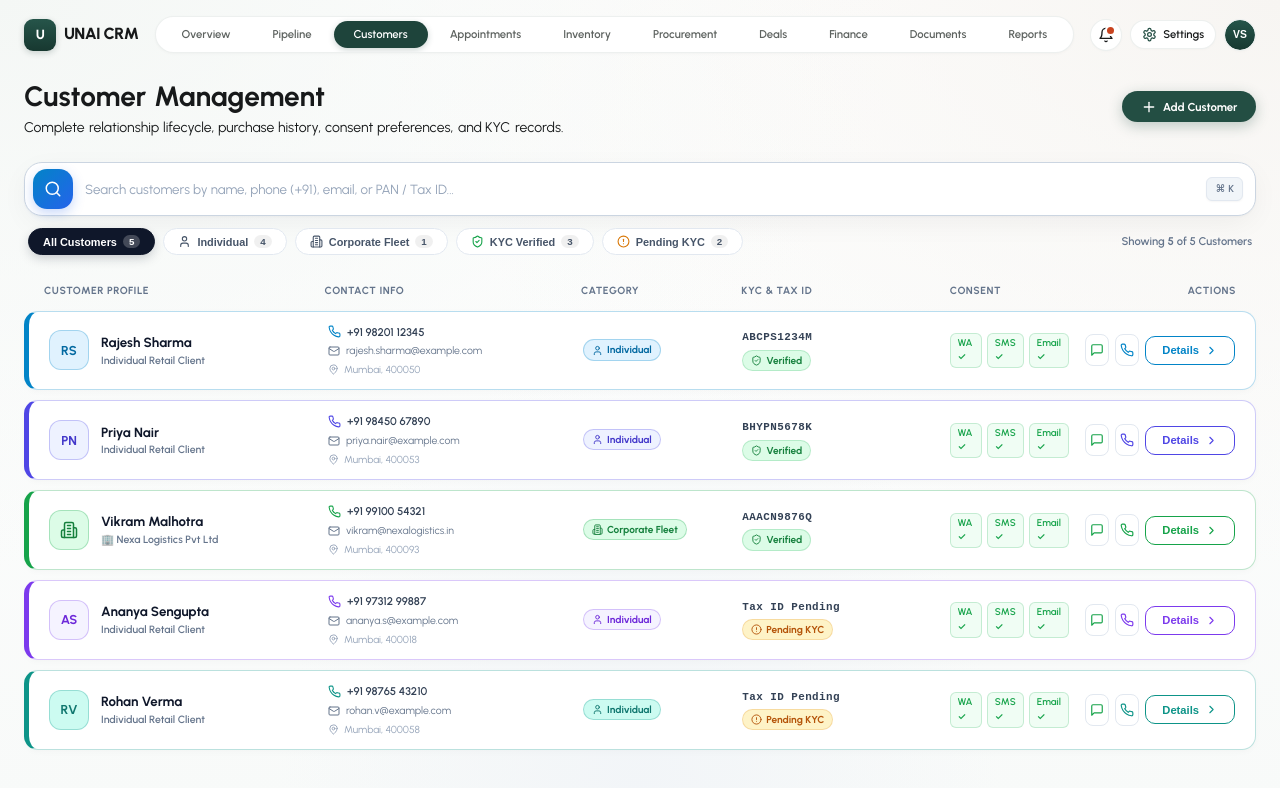
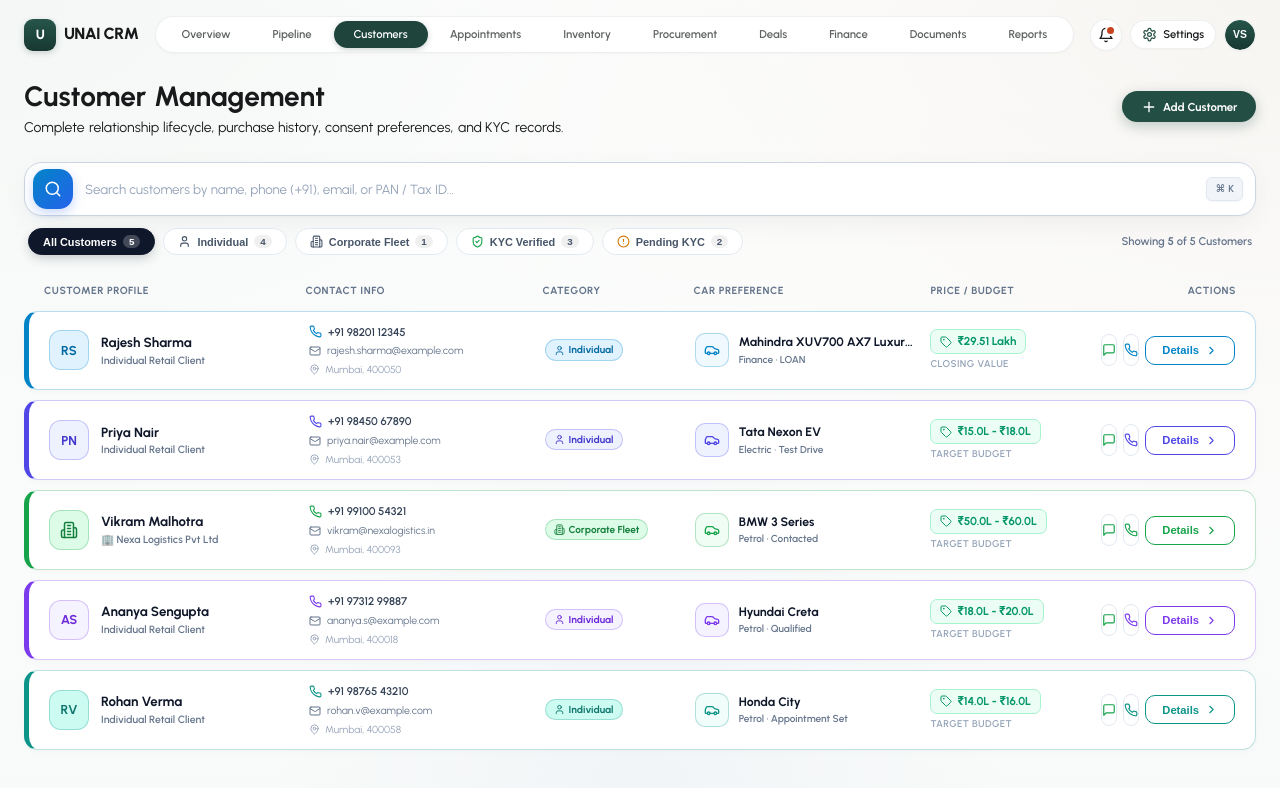
Before and after one commit to Anjalipatel1526/CRMNEW, a Next.js app in the folder apps/web/: page /crm/customers in a window 1280 px wide. Shown: the top 788 px of the page. Built offline with nearby package versions, Linux system fonts and the light colour scheme.

Commit message:
feat(customers): replace KYC & Consent columns with Car Preference and Price / Budget

```diff
--- a/apps/web/src/app/crm/customers/page.tsx
+++ b/apps/web/src/app/crm/customers/page.tsx
@@ -23,6 +23,8 @@ import {
   ExternalLink,
   ChevronRight,
   ChevronLeft,
+  Car,
+  Tag,
 } from 'lucide-react';
 import { WordFadeIn } from '@/components/ui/WordFadeIn';
 
@@ -97,6 +99,8 @@ type FilterCategory = 'all' | 'individual' | 'business' | 'kyc_verified' | 'kyc_
 
 export default function CustomersPage() {
   const [customers, setCustomers] = useState<Customer[]>(api.getCustomers());
+  const [leads] = useState(api.getLeads());
+  const [deals] = useState(api.getDeals());
   const [isModalOpen, setIsModalOpen] = useState(false);
   const [selectedCustomer, setSelectedCustomer] = useState<Customer | null>(null);
 
@@ -113,12 +117,70 @@ export default function CustomersPage() {
     phone: '',
     panNumber: '',
     city: '',
+    preferredVehicle: '',
+    budget: '',
   };
 
   const [formData, setFormData] = useState(emptyCustomerForm);
   const [editingCustomerId, setEditingCustomerId] = useState<string | null>(null);
 
+  const getCustomerCarPreference = (c: Customer) => {
+    if ((c as any).preferredVehicle && (c as any).budget) {
+      return {
+        car: (c as any).preferredVehicle,
+        fuelOrVariant: (c as any).fuelType || 'Customer Selected',
+        price: String((c as any).budget).startsWith('₹') ? (c as any).budget : `₹${(c as any).budget}`,
+        priceLabel: 'Target Budget',
+      };
+    }
+
+    const lead = leads.find(
+      (l) =>
+        l.customerId === c.id ||
+        (l.customerName &&
+          `${c.firstName} ${c.lastName}`.toLowerCase().trim() ===
+            l.customerName.toLowerCase().trim())
+    );
+
+    const deal = deals.find(
+      (d) =>
+        d.customerId === c.id ||
+        (d.customerName &&
+          `${c.firstName} ${c.lastName}`.toLowerCase().trim() ===
+            d.customerName.toLowerCase().trim())
+    );
+
+    if (deal) {
+      return {
+        car: deal.vehicleName || 'Vehicle Selected',
+        fuelOrVariant: `${deal.stage.replace('_', ' ')} · ${deal.financeType ? deal.financeType.toUpperCase() : 'Active Deal'}`,
+        price: `₹${(deal.grandTotal / 100000).toFixed(2)} Lakh`,
+        priceLabel: 'Closing Value',
+      };
+    }
+
+    if (lead) {
+      const minL = lead.budgetMin ? (lead.budgetMin / 100000).toFixed(1) : null;
+      const maxL = lead.budgetMax ? (lead.budgetMax / 100000).toFixed(1) : null;
+      const priceStr = minL && maxL ? `₹${minL}L - ₹${maxL}L` : minL ? `₹${minL} Lakh+` : 'Budget on request';
+      return {
+        car: `${lead.preferredMake} ${lead.preferredModel}`.trim(),
+        fuelOrVariant: `${lead.preferredFuelType || 'Fuel'} · ${lead.status.replace('_', ' ')}`,
+        price: priceStr,
+        priceLabel: 'Target Budget',
+      };
+    }
+
+    return {
+      car: (c as any).preferredVehicle || 'All Models Open',
+      fuelOrVariant: 'New Inquiry',
+      price: (c as any).budget ? (String((c as any).budget).startsWith('₹') ? (c as any).budget : `₹${(c as any).budget}`) : 'Flexible',
+      priceLabel: 'Price Range',
+    };
+  };
+
   const handleStartEditCustomer = (customer: Customer) => {
+    const carPref = getCustomerCarPreference(customer);
     setFormData({
       firstName: customer.firstName,
       lastName: customer.lastName,
@@ -127,7 +189,9 @@ export default function CustomersPage() {
       email: customer.email || '',
       phone: customer.phone || '',
       panNumber: customer.panNumber || '',
-      city: customer.address?.city || 'Mumbai',
+      city: customer.address?.city || '',
+      preferredVehicle: (customer as any).preferredVehicle || carPref.car,
+      budget: (customer as any).budget || carPref.price,
     });
     setEditingCustomerId(customer.id);
     setSelectedCustomer(null);
@@ -140,13 +204,17 @@ export default function CustomersPage() {
       api.updateCustomer(editingCustomerId, {
         ...formData,
         address: { city: formData.city },
-      });
+        preferredVehicle: formData.preferredVehicle,
+        budget: formData.budget,
+      } as any);
       setEditingCustomerId(null);
     } else {
       api.addCustomer({
         ...formData,
         address: { city: formData.city },
-      });
+        preferredVehicle: formData.preferredVehicle,
+        budget: formData.budget,
+      } as any);
     }
     setCustomers([...api.getCustomers()]);
     setIsModalOpen(false);
@@ -171,6 +239,9 @@ export default function CustomersPage() {
       const pan = (c.panNumber || '').toLowerCase();
       const company = (c.companyName || '').toLowerCase();
       const city = (c.address?.city || '').toLowerCase();
+      const carPref = getCustomerCarPreference(c);
+      const carName = carPref.car.toLowerCase();
+      const carPrice = carPref.price.toLowerCase();
 
       return (
         fullName.includes(q) ||
@@ -178,10 +249,12 @@ export default function CustomersPage() {
         email.includes(q) ||
         pan.includes(q) ||
         company.includes(q) ||
-        city.includes(q)
+        city.includes(q) ||
+        carName.includes(q) ||
+        carPrice.includes(q)
       );
     });
-  }, [customers, searchQuery, activeFilter]);
+  }, [customers, searchQuery, activeFilter, leads, deals]);
 
   // Counts for filter pills
   const counts = useMemo(() => {
@@ -349,8 +422,8 @@ export default function CustomersPage() {
             <div>Customer Profile</div>
             <div>Contact Info</div>
             <div>Category</div>
-            <div>KYC & Tax ID</div>
-            <div>Consent</div>
+            <div>Car Preference</div>
+            <div>Price / Budget</div>
             <div style={{ textAlign: 'right' }}>Actions</div>
           </div>
 
@@ -361,6 +434,7 @@ export default function CustomersPage() {
               const isBusiness = customer.type === 'business';
               const hasKyc = Boolean(customer.panNumber || customer.gstin);
               const initials = getInitials(customer.firstName, customer.lastName);
+              const carPref = getCustomerCarPreference(customer);
 
               return (
                 <div
@@ -427,52 +501,30 @@ export default function CustomersPage() {
                     </span>
                   </div>
 
-                  {/* Column 4: KYC & Tax ID */}
-                  <div className="customer-row-cell-kyc">
-                    <div className="pan-tax-chip">
-                      {customer.panNumber || customer.gstin || 'Tax ID Pending'}
+                  {/* Column 4: Car Preference */}
+                  <div className="customer-row-cell-car">
+                    <div className="customer-car-icon-wrap">
+                      <Car size={16} />
                     </div>
-                    <div>
-                      {hasKyc ? (
-                        <span className="kyc-badge-verified">
-                          <ShieldCheck size={11} /> Verified
-                        </span>
-                      ) : (
-                        <span className="kyc-badge-pending">
-                          <AlertCircle size={11} /> Pending KYC
-                        </span>
-                      )}
+                    <div className="customer-car-info">
+                      <span className="customer-car-title" title={carPref.car}>
+                        {carPref.car}
+                      </span>
+                      <span className="customer-car-subtitle" title={carPref.fuelOrVariant}>
+                        {carPref.fuelOrVariant}
+                      </span>
                     </div>
                   </div>
 
-                  {/* Column 5: Consent */}
-                  <div>
-                    <div className="consent-chips">
-                      <span
-                        className={`consent-chip ${
-                          customer.consent?.whatsapp ? 'is-active' : 'is-inactive'
-                        }`}
-                        title="WhatsApp Consent"
-                      >
-                        WA ✓
-                      </span>
-                      <span
-                        className={`consent-chip ${
-                          customer.consent?.sms ? 'is-active' : 'is-inactive'
-                        }`}
-                        title="SMS Consent"
-                      >
-                        SMS ✓
-                      </span>
-                      <span
-                        className={`consent-chip ${
-                          customer.consent?.email ? 'is-active' : 'is-inactive'
-                        }`}
-                        title="Email Consent"
-                      >
-                        Email ✓
-                      </span>
-                    </div>
+                  {/* Column 5: Price of Car / Budget */}
+                  <div className="customer-row-cell-price">
+                    <span className="customer-price-badge">
+                      <Tag size={12} />
+                      {carPref.price}
+                    </span>
+                    <span className="customer-price-label">
+                      {carPref.priceLabel}
+                    </span>
                   </div>
 
                   {/* Column 6: Actions */}
@@ -711,6 +763,29 @@ export default function CustomersPage() {
             </div>
           </div>
 
+          <div className="form-grid-2">
+            <div className="form-group">
+              <label className="form-label">Car Preference / Desired Model</label>
+              <input
+                type="text"
+                className="form-input"
+                value={formData.preferredVehicle}
+                onChange={(e) => setFormData({ ...formData, preferredVehicle: e.target.value })}
+                placeholder="e.g. Mahindra XUV700 AX7L or Tata Nexon EV"
+              />
+            </div>
+            <div className="form-group">
+              <label className="form-label">Target Price / Budget (₹)</label>
+              <input
+                type="text"
+                className="form-input"
+                value={formData.budget}
+                onChange={(e) => setFormData({ ...formData, budget: e.target.value })}
+                placeholder="e.g. ₹22.0L - ₹26.0L"
+              />
+            </div>
+          </div>
+
           <div className="unique-modal-footer-bar" style={{ marginTop: '12px', paddingTop: '16px', borderTop: '1px solid #E2E8F0' }}>
             <button
               type="button"
@@ -813,6 +888,84 @@ export default function CustomersPage() {
                 </div>
               </div>
             </div>
+
+            {/* Vehicle Preference & Target Budget Section */}
+            {(() => {
+              const pref = getCustomerCarPreference(selectedCustomer);
+              return (
+                <div
+                  style={{
+                    background: '#FFFFFF',
+                    borderRadius: '16px',
+                    border: '1.5px solid #E2E8F0',
+                    padding: '16px 18px',
+                    display: 'flex',
+                    alignItems: 'center',
+                    justifyContent: 'space-between',
+                    gap: '16px',
+                  }}
+                >
+                  <div style={{ display: 'flex', alignItems: 'center', gap: '14px' }}>
+                    <div
+                      style={{
+                        width: '44px',
+                        height: '44px',
+                        borderRadius: '12px',
+                        backgroundColor: '#EFF6FF',
+                        color: '#2563EB',
+                        border: '1px solid #BFDBFE',
+                        display: 'flex',
+                        alignItems: 'center',
+                        justifyContent: 'center',
+                        flexShrink: 0,
+                      }}
+                    >
+                      <Car size={22} />
+                    </div>
+                    <div>
+                      <span
+                        style={{
+                          color: '#64748B',
+                          fontSize: '0.72rem',
+                          textTransform: 'uppercase',
+                          letterSpacing: '0.04em',
+                          fontWeight: 600,
+                          display: 'block',
+                        }}
+                      >
+                        Car Preference
+                      </span>
+                      <div style={{ fontSize: '1.05rem', fontWeight: 700, color: '#0F172A', marginTop: '2px' }}>
+                        {pref.car}
+                      </div>
+                      <div style={{ fontSize: '0.76rem', color: '#64748B', marginTop: '2px' }}>
+                        {pref.fuelOrVariant}
+                      </div>
+                    </div>
+                  </div>
+
+                  <div style={{ textAlign: 'right', flexShrink: 0 }}>
+                    <span
+                      style={{
+                        color: '#64748B',
+                        fontSize: '0.72rem',
+                        textTransform: 'uppercase',
+                        letterSpacing: '0.04em',
+                        fontWeight: 600,
+                        display: 'block',
+                        marginBottom: '4px',
+                      }}
+                    >
+                      {pref.priceLabel}
+                    </span>
+                    <span className="customer-price-badge" style={{ fontSize: '0.92rem', padding: '5px 12px' }}>
+                      <Tag size={13} />
+                      {pref.price}
+                    </span>
+                  </div>
+                </div>
+              );
+            })()}
 
             {/* KYC & Identity Section */}
             <div
--- a/apps/web/src/styles/globals.css
+++ b/apps/web/src/styles/globals.css
@@ -2158,7 +2158,7 @@ html, body {
 /* Table-Wise Customer Cards List */
 .customer-table-header {
   display: grid;
-  grid-template-columns: 2.2fr 2fr 1.2fr 1.6fr 1fr 150px;
+  grid-template-columns: 2fr 1.8fr 1.1fr 1.8fr 1.3fr 130px;
   gap: 16px;
   padding: 8px 20px;
   font-size: 0.74rem;
@@ -2177,7 +2177,7 @@ html, body {
 
 .customer-row-card {
   display: grid;
-  grid-template-columns: 2.2fr 2fr 1.2fr 1.6fr 1fr 150px;
+  grid-template-columns: 2fr 1.8fr 1.1fr 1.8fr 1.3fr 130px;
   align-items: center;
   gap: 16px;
   background: #FFFFFF;
@@ -2275,6 +2275,84 @@ html, body {
 
 .customer-row-contact-email:hover {
   color: var(--theme-accent, #2563EB);
+}
+
+.customer-row-cell-car {
+  display: flex;
+  align-items: center;
+  gap: 10px;
+  min-width: 0;
+}
+
+.customer-car-icon-wrap {
+  width: 34px;
+  height: 34px;
+  border-radius: 10px;
+  background: var(--theme-light-bg, #F1F5F9);
+  color: var(--theme-accent, #2563EB);
+  border: 1px solid var(--theme-border, #E2E8F0);
+  display: flex;
+  align-items: center;
+  justify-content: center;
+  flex-shrink: 0;
+}
+
+.customer-car-info {
+  display: flex;
+  flex-direction: column;
+  min-width: 0;
+  gap: 2px;
+}
+
+.customer-car-title {
+  font-size: 0.88rem;
+  font-weight: 700;
+  color: #0F172A;
+  white-space: nowrap;
+  overflow: hidden;
+  text-overflow: ellipsis;
+  line-height: 1.25;
+}
+
+.customer-car-subtitle {
+  font-size: 0.72rem;
+  font-weight: 600;
+  color: #64748B;
+  white-space: nowrap;
+  overflow: hidden;
+  text-overflow: ellipsis;
+  text-transform: capitalize;
+}
+
+.customer-row-cell-price {
+  display: flex;
+  flex-direction: column;
+  align-items: flex-start;
+  gap: 3px;
+  min-width: 0;
+}
+
+.customer-price-badge {
+  display: inline-flex;
+  align-items: center;
+  gap: 5px;
+  padding: 3px 9px;
+  border-radius: 7px;
+  background: #ECFDF5;
+  color: #059669;
+  border: 1px solid #A7F3D0;
+  font-size: 0.82rem;
+  font-weight: 700;
+  letter-spacing: -0.01em;
+  white-space: nowrap;
+}
+
+.customer-price-label {
+  font-size: 0.70rem;
+  font-weight: 600;
+  color: #94A3B8;
+  text-transform: uppercase;
+  letter-spacing: 0.04em;
 }
 
 .customer-row-cell-kyc {
```
